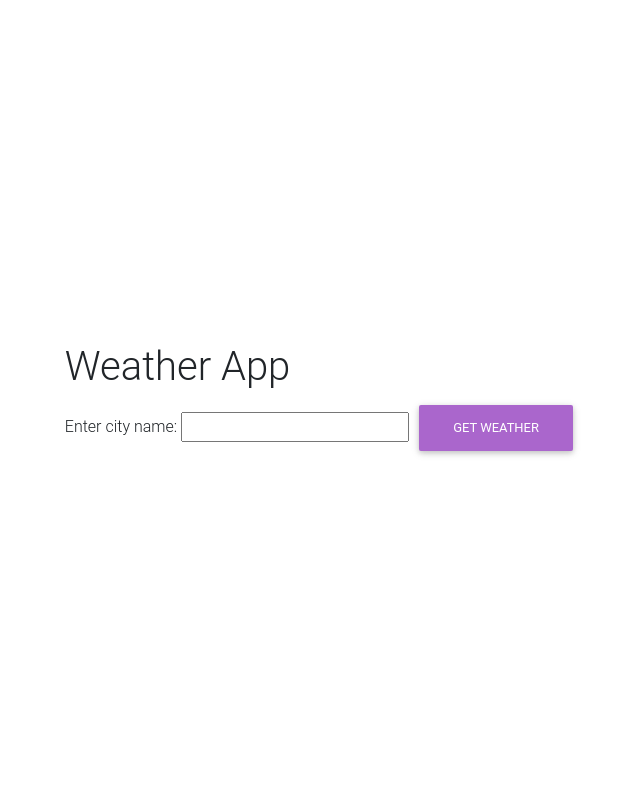
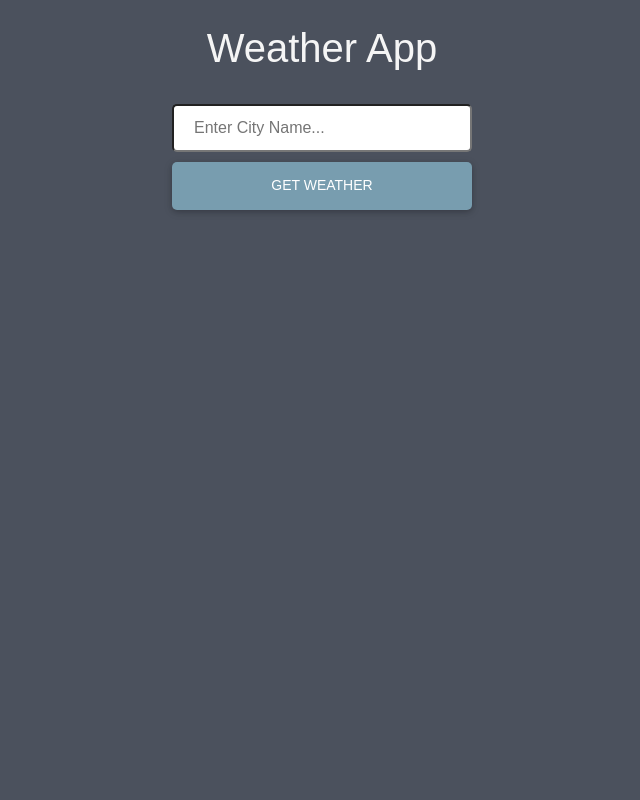
Before and after one commit to Sushithjhenkar/Weather-App, a Flask app: page / in a window 1280 px wide. Shown: the whole page, without its empty margins (318-958 px from the left). Run offline with Flask 2, Linux system fonts and the light colour scheme; some libraries are stand-ins or nearby versions.

Commit message:
Merged Main

```diff
--- a/app/__init__.py
+++ b/app/__init__.py
@@ -20,9 +20,14 @@ def get_weather_data(city_name):
 
     if response.status_code == 200:
         weather_data = response.json()
-        weather_description = weather_data['weather'][0]['description']
-        temperature_kelvin = weather_data['main']['temp']
-        temperature_celsius = temperature_kelvin - 273.15
+
+        # converting temperature into Fahrenheit
+        weather_data['main']['temp'] = int((weather_data['main']['temp'] - 273.15) *1.8 +32)
+        weather_data['main']['feels_like'] = int((weather_data['main']['feels_like'] - 273.15) *1.8 +32)
+
+        # below are other things that were given by the API
+        # weather_data['main']['temp_min'] = int((weather_data['main']['temp_min'] - 273.15) *1.8 +32)
+        # weather_data['main']['temp_max'] = int((weather_data['main']['temp_max'] - 273.15) *1.8 +32)
         return weather_data
     else:
         return None
--- a/app/static/style.css
+++ b/app/static/style.css
@@ -1,6 +1,95 @@
-.wrapper {
-    display: flex;
-    align-items: center;
-    justify-content: center;
+body {
+    font-family: 'Arial', sans-serif;
+    background: #4B515D;
     height: 100vh;
-}
+    margin: 0;
+  }
+
+  .main {
+      background-color: #4B515D;
+      height: 100vh;
+  }
+
+  .app h1 {
+      color: #f5f5f5;
+  }
+
+  .wrapper {
+      display: flex;
+      align-items: center;
+      justify-content: center;
+  }
+
+  .inner-wrapper {
+    width: 300px;
+  }
+
+  /* .forms {
+    width: 300px;
+  } */
+
+  input#city {
+      padding: 10px 20px;
+      border-radius: 5px;
+  }
+
+  .btn{
+      background-color: #789daf;
+      border-radius: 5px;
+      font-size: 14px;
+      color: #fff;
+      width: 100%;
+      margin: 10px 0;
+  }
+
+  .btn:hover {
+      box-shadow: 0px 0px 5px #fff;
+      background-color: #15253c;
+      color: #c1bfbf;
+      transition-duration: 0.3s;
+  }
+
+  .weather-card {
+    background: white;
+    border-radius: 20px;
+    box-shadow: 0 0px 10px #aba0a0;
+    padding: 20px;
+    width: 300px;
+    text-align: center;
+    margin-top: 20px;
+  }
+
+  .weather-card p {
+    margin: 0;
+  }
+
+  .weather-icon {
+    background-image: url('./images/AllWeather.jpeg');
+    background-size: cover;
+    background-position: center;
+    height: 150px;
+    width: 150px;
+    margin: 0 auto 10px;
+    border-radius: 50%;
+  }
+
+  .temperature {
+    font-size: 2.5em;
+    font-weight: bold;
+    color: #f39c12;
+  }
+
+  .city {
+    font-size: 1.2em;
+    color: #333;
+    margin-bottom: 15px;
+  }
+
+  .info {
+    font-size: 0.9em;
+    color: #555;
+  }
+
+  .info div {
+    margin-bottom: 5px;
+  }
--- a/app/templates/index.html
+++ b/app/templates/index.html
@@ -4,44 +4,64 @@
     <meta charset="UTF-8">
     <meta name="viewport" content="width=device-width, initial-scale=1.0">
     <title>Weather App</title>
+
+    <!-- favicon -->
+    <link rel="shortcut icon" href="../static/images/favicon.jpeg" type="image/x-icon">
+
+    <!-- bootstrap and custom css -->
     <link rel="stylesheet" href="https://cdn.jsdelivr.net/npm/bootstrap@5.3.2/dist/css/bootstrap.min.css">
     <link rel="stylesheet" href="https://cdnjs.cloudflare.com/ajax/libs/mdbootstrap/4.20.0/css/mdb.min.css" />
     <link rel="stylesheet" href="../static/style.css">
 </head>
 <body>
+    <div>
+        <main class="main">
             <div class="container-fluid">
                 <div class="wrapper">
-            <div>
-                <div>
+                    <div class="inner-wrapper">
+                        <div class="text-center app py-4">
                             <h1>Weather App</h1>
                         </div>
+                        <div class="forms">
+                            <form method="post" action="/">
                                 <div>
-                    <form method="post" action="/">
-                        <label for="city">Enter city name:</label>
-                        <input type="text" id="city" name="city" required>
-                        <button type="submit" class="btn btn-secondary">Get Weather</button>
+                                  <input type="text" id="city" name="city" placeholder="Enter City Name..." required style="width: 100%;">
+                                </div>
+                                <div style="text-align: center;">
+                                  <button type="submit" class="btn">Get Weather</button>
+                                </div>
                             </form>
                         </div>
-                <div>
+
                         {% if city and weather_data %}
-                        <h2>Weather in {{ city }}:</h2>
-                        <p>Climate: {{ weather_data['weather'][0]['description']}}</p>
-                        <p>Overcast: {{ weather_data['weather'][0]['main']}}</p>
-                        <p>Temperature: {{ weather_data['main']['temp'] }}&degK</p>
-                        <p>Feels like: {{ weather_data['main']['feels_like']}}&degK</p>
-                        <p>Pressure: {{ weather_data['main']['pressure'] }}</p>
-                        <p>Humidity: {{ weather_data['main']['humidity'] }}</p>
-                        <p>Wind speed: {{ weather_data['wind']['speed'] }}</p>
-                        <p>Local Date: {{ time_data['day_of_week'] }},{{ time_data['date'] }}</p>
-                        <p>Local Time: {{ time_data['hour'] }}:{{ time_data['minute'] }}:{{ time_data['second'] }}</p>
-                        <p>Timezone: {{ time_data['timezone'] }}</p>
-
+                            <div class="row">
+                                <div class="col-sm d-flex justify-content-center">
+                                    <div class="weather-card">
+                                        <div class="weather-icon sunny">
+                                            <!-- <img src="https://openweathermap.org/img/wn/{{weather_data['weather'][0]['icon']}}@4x.png" alt="icon"> -->
+                                        </div>
+                                        <div class="temperature">{{ weather_data['main']['temp'] }}°F</div>
+                                        <div class="city">{{ city }}</div>
+                                        <div class="info">
+                                            <div>Wind: {{ weather_data['wind']['speed'] }} km/h</div>
+                                            <div>Humidity: {{ weather_data['main']['humidity'] }} %</div>
+                                            <div>Feels Like: {{ weather_data['main']['feels_like'] }}°F</div>
+                                            <div>Local Date: {{ time_data['day_of_week'] }},{{ time_data['date'] }}</div>
+                                            <div>Local Time: {{ time_data['hour'] }}:{{ time_data['minute'] }}:{{ time_data['second'] }}</div>
+                                            <div>Timezone: {{ time_data['timezone'] }}</div>
+                                        </div>
+                                </div>
                                     {% elif city %}
+                                    <div class="weather-card">
                                         <p>No weather data available for {{ city }}. Please check the city name.</p>
+                                    </div>
+                                </div>
+                            </div>
                         {% endif %}
                     </div>
                 </div>
             </div>
+        </main>
     </div>
 </body>
 </html>
```
Lines whose indentation alone changed are shown as unchanged.
